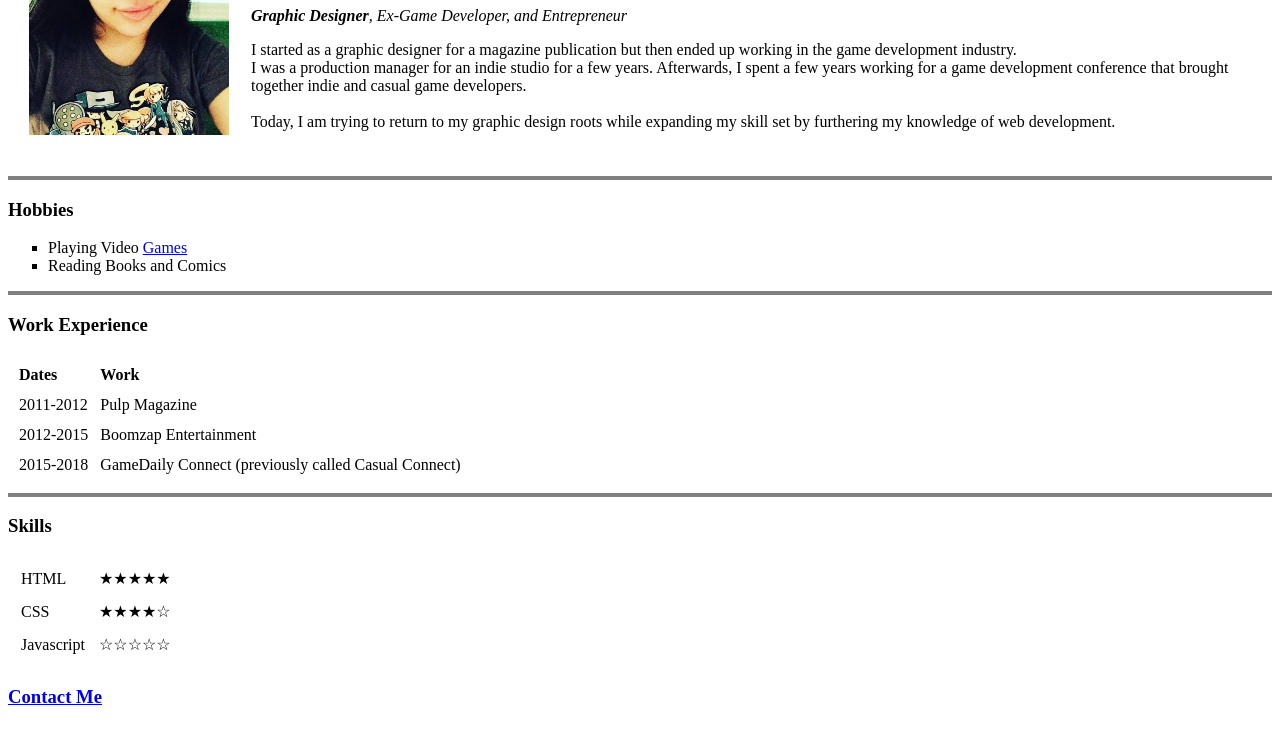
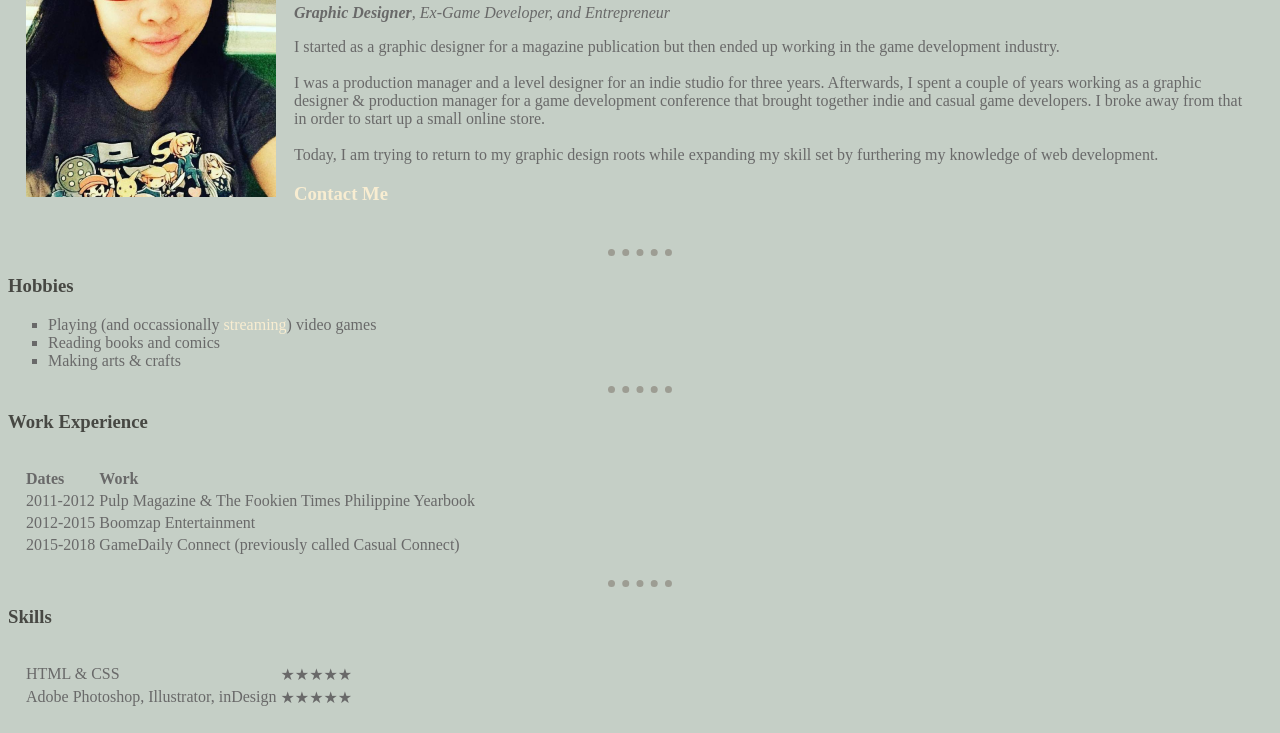
Before and after one commit to carauymatiao/cv, a plain HTML site: page index.html in a window 1280 px wide. Shown: the part 102-835 px from the top of the page. Drawn offline with Linux system fonts and the light colour scheme.

Commit message:
Add basic css

```diff
--- /dev/null
+++ b/css/styles.css
@@ -0,0 +1,33 @@
+body {
+  background-color: #C5CFC6;
+  color: #696969;
+}
+
+hr {
+  width: 5%;
+  border-style: dotted none none none;
+  border-width: 7px;
+  border-color: #9D9D93;
+}
+
+table {
+  padding: 15px;
+  text-align: left;
+}
+
+h1 {
+  color: #474843;
+}
+
+h3 {
+  color: #474843;
+}
+
+a {
+  color: #F8EDD1;
+  text-decoration: none;
+}
+
+a:hover {
+  background: #D88A8A;
+}
--- a/index.html
+++ b/index.html
@@ -4,49 +4,50 @@
   <meta charset="UTF-8">
   <meta name="viewport" content="width=device-width, initial-scale=1.0">
   <meta http-equiv="X-UA-Compatible" content="ie=edge">
-  <meta name="description" content="HTML Practice">
-  <meta name="keywords" content="html, css, javascript">
-  <meta name="author" content="Cara U">
+  <link rel="stylesheet" href="css/styles.css">
   <title>Cara's Personal Site</title>
 </head>
 
 <body>
 
-  <table cellspacing="20px">
+  <table>
     <tr>
-      <td><img src="cara.jpg" width="200px" alt="Profile Picture"></td>
-      <td>
+      <td><img src="images/cara.jpg" width="250px" alt="Profile Picture"></td>
+      <td style="padding-left:15px;">
         <h1>Cara Uymatiao</h1>
         <p><em><strong>Graphic Designer</strong>, Ex-Game Developer, and Entrepreneur</em></p>
-        <p>I started as a graphic designer for a magazine publication but then ended up working in the game development industry.<br>
-          I was a production manager for an indie studio for a few years. Afterwards, I spent a few years working for a game development conference that brought together indie and casual game developers.<br><br>
-
+        <p>I started as a graphic designer for a magazine publication but then ended up working in the game development industry.<br><br>
+          I was a production manager and a level designer for an indie studio for three years. Afterwards, I spent a couple of years working as a graphic designer
+          & production manager for a game development conference that brought together indie and casual game developers.
+          I broke away from that in order to start up a small online store. <br><br>
           Today, I am trying to return to my graphic design roots while expanding my skill set by furthering my knowledge of web development.
         </p>
+        <h3><a href="contact-me.html">Contact Me</a></h3>
       </td>
     </tr>
   </table>
 
-  <hr size="4" noshade>
+  <hr>
 
   <h3>Hobbies</h3>
   <ul type="square">
-    <li>Playing Video <a href="links.html">Games</a></li>
-    <li>Reading Books and Comics</li>
+    <li>Playing (and occassionally <a href="links.html">streaming</a>) video games</li>
+    <li>Reading books and comics</li>
+    <li>Making arts & crafts</li>
   </ul>
 
-  <hr size="4" noshade>
+  <hr>
 
   <h3>Work Experience</h3>
-  <table cellspacing="10px">
+  <table>
     <thead>
-      <th align="left">Dates</th>
-      <th align="left">Work</th>
+      <th>Dates</th>
+      <th>Work</th>
     </thead>
     <tbody>
       <tr>
         <td>2011-2012</td>
-        <td>Pulp Magazine</td>
+        <td>Pulp Magazine & The Fookien Times Philippine Yearbook</td>
       </tr>
       <tr>
         <td>2012-2015</td>
@@ -61,23 +62,19 @@
     </tfoot>
   </table>
 
-<hr size="4" noshade>
+<hr>
 
   <h3>Skills</h3>
-  <table cellspacing="12px">
+  <table>
     <tr>
-      <td>HTML</td>
+      <td>HTML & CSS</td>
       <td>★★★★★</td>
     </tr>
     <tr>
-      <td>CSS</td>
-      <td>★★★★☆</td>
+      <td>Adobe Photoshop, Illustrator, inDesign</td>
+      <td>★★★★★</td>
     </tr>
-      <td>Javascript</td>
-      <td>☆☆☆☆☆</td>
   </table>
-
-  <h3><a href="contact-me.html">Contact Me</a></h3>
 
 </body>
 </html>
```
Also changed, not shown: contact-me.html (+3 -2 lines), links.html (+2 -1 lines), images/cara.jpg (added).
